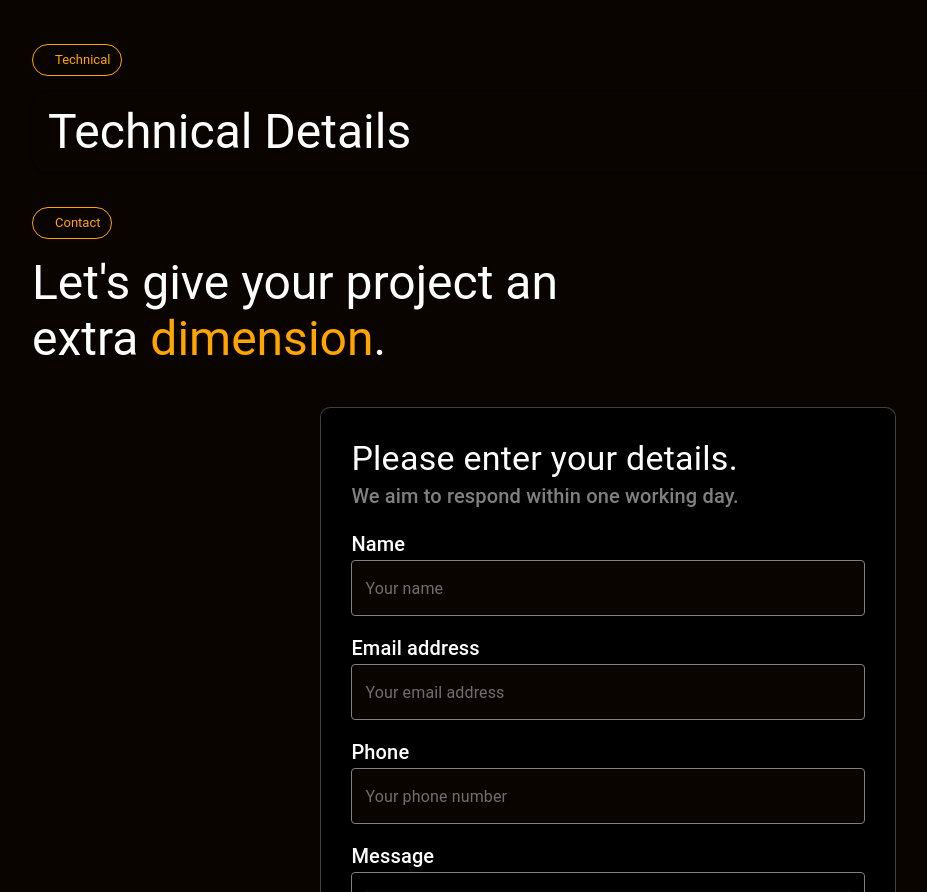
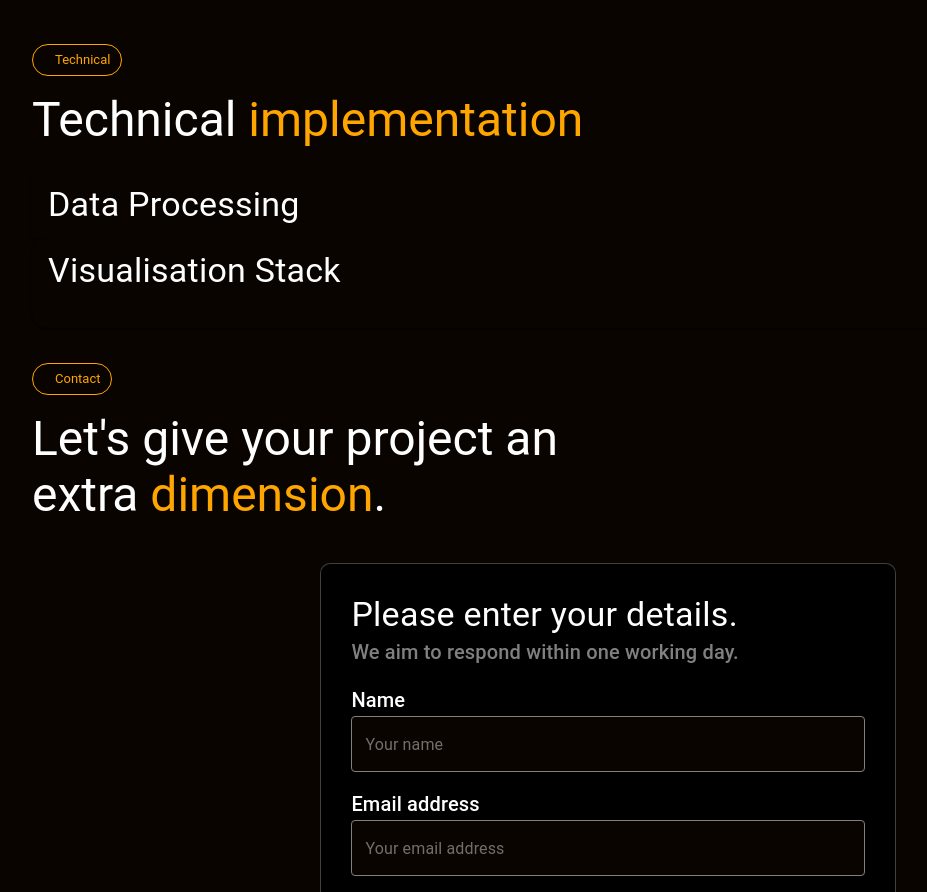
Before and after one commit to DoctorTone/drt-viz-ltd, a React (Vite) app: page /case-studies/heat-islands in a window 1280 px wide. Shown: the part 5159-6051 px from the top of the page, without its empty margins (32-959 px from the left). Built offline with nearby package versions, Linux system fonts and the light colour scheme; some icons are missing.

Commit message:
Added 2 separate accordions and reduced margins

```diff
--- a/src/case_studies/heat_island/Technical.tsx
+++ b/src/case_studies/heat_island/Technical.tsx
@@ -44,7 +44,11 @@ const Technical = () => {
         color="warning"
         sx={{ mb: 2, color: "orange", borderColor: "orange" }}
       />
+      <Typography variant="h3" sx={{ mb: 3 }}>
+        Technical <span style={{ color: "orange" }}>implementation</span>
+      </Typography>
       <DataAccordion
+        sx={{ mb: 0 }}
         slotProps={{
           transition: {
             unmountOnExit: true,
@@ -54,12 +58,9 @@ const Technical = () => {
         }}
       >
         <AccordionSummary expandIcon={<ArrowDownwardIcon color="warning" />}>
-          <Typography variant="h3">Technical Details</Typography>
+          <Typography variant="h4">Data Processing</Typography>
         </AccordionSummary>
-        <AccordionDetails>
-          <Typography variant="h4" sx={{ mb: 3 }}>
-            Data Processing
-          </Typography>
+        <AccordionDetails sx={{ pb: 0 }}>
           <Grid container spacing={2} sx={{ mb: 6 }}>
             <Grid size={{ xs: 12, sm: 6, md: 4 }}>
               <DataCard variant="outlined">
@@ -164,9 +165,23 @@ const Technical = () => {
               </DataCard>
             </Grid>
           </Grid>
+        </AccordionDetails>
+      </DataAccordion>
+      <DataAccordion
+        slotProps={{
+          transition: {
+            unmountOnExit: true,
+            timeout: 500,
+            appear: true,
+          },
+        }}
+      >
+        <AccordionSummary expandIcon={<ArrowDownwardIcon color="warning" />}>
           <Typography variant="h4" sx={{ mb: 3 }}>
             Visualisation Stack
           </Typography>
+        </AccordionSummary>
+        <AccordionDetails>
           <Grid container spacing={2} sx={{ mb: 6 }}>
             <Grid size={{ xs: 12, sm: 6, md: 4 }}>
               <DataCard variant="outlined">
```
